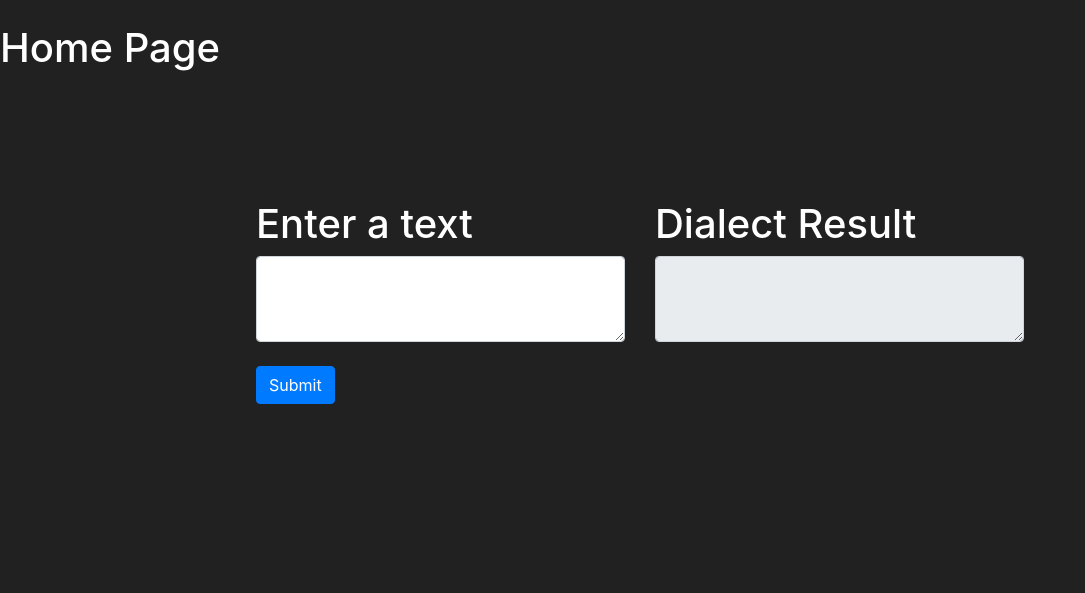
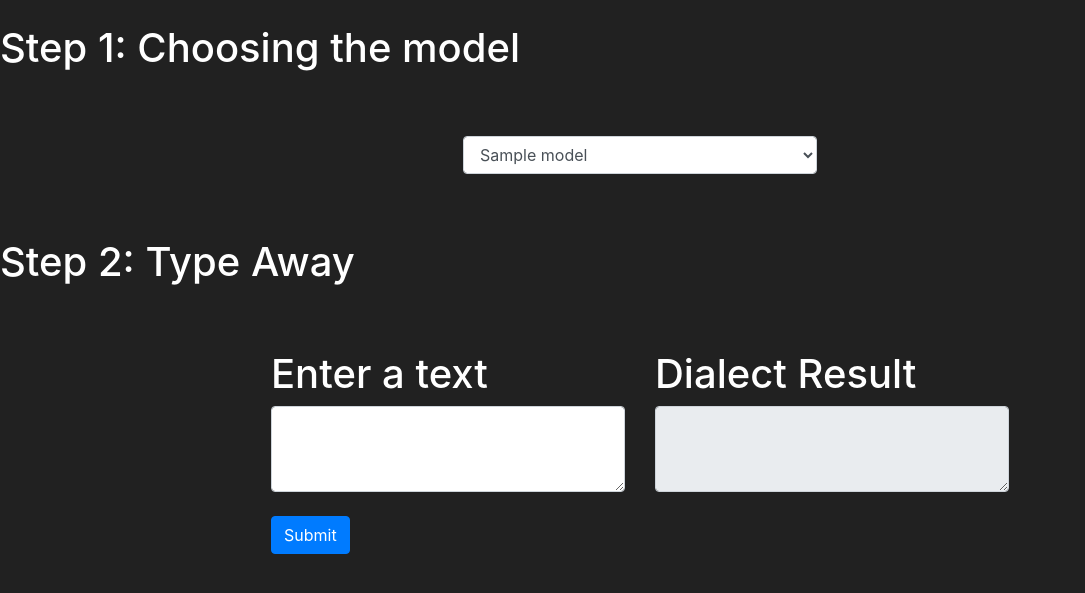
Before and after one commit to ArwaShamardal/Arabic_Dialects, a Flask app: template templates/home.html in a window 1280 px wide. Shown: the part 56-649 px from the top of the page, without its empty margins (0-1085 px from the left). Run offline with Flask 3, Linux system fonts and the light colour scheme; the template is opened without the code that fills it: most values are stand-ins (such as "Sample title", 1, 10 or a date in 2020).

Commit message:
Added dropdown
Added dropdown  and connected the input to the app fil

```diff
--- a/app.py
+++ b/app.py
@@ -1,11 +1,31 @@
 from flask import Flask, request, jsonify, render_template
+
+from scripts.data_fetching import DBHandler
+from scripts.data_preprocessing import Preprocess
+from sklearn.feature_extraction.text import CountVectorizer
+from sklearn.feature_extraction.text import TfidfTransformer
+from sklearn.linear_model import LogisticRegression
+from scripts.ml_model import MLModel
+# from scripts.dl_model import NLPModel
+import os
+
+
+# model_ml = MLModel.load_model('./models/logistic_regression_model.pkl')
+# model_dl = NLPModel.load_model('./models/dl_model.pkl')
+
 
 app = Flask(__name__)
 
 
 @app.route("/")
 def home():
-    return render_template("home.html")
+    model_names = []
+    for file in os.listdir('./models'):
+        if file.endswith('.pkl'):
+            name = file.split('.')[0]
+            model_names.append(name)
+
+    return render_template("home.html", models=model_names)
 
 
 if __name__ == '__main__':
--- a/templates/home.html
+++ b/templates/home.html
@@ -16,8 +16,19 @@
       <a class="navbar-brand" href="#">Dialect Navigator</a>
     </nav>
     <br>
-    <h1>Home Page</h1>
     <div class="main-container">
+      <h1>Step 1: Choosing the model</h1>
+      <div class="row">
+        <div class="col-md-6", style="margin: 0 auto;">
+          <select class="form-control" id="model">
+            {% for model in models %}
+              <option value="{{ model }}">{{ model }}</option>
+            {% endfor %}
+          </select>
+        </div>
+      </div>
+      <h1>Step 2: Type Away</h1>
+
       <div class="row">
         <div class="col-md-6">
           <h1>Enter a text</h1>
@@ -41,11 +52,8 @@
         color: white
       }
 
-      /*
-      make the main container in the middle of the page
-      */
-      .main-container {
-        margin: 10% auto;
+      .row {
+        margin: 5% auto;
         width: 60%;
       }
 
```
